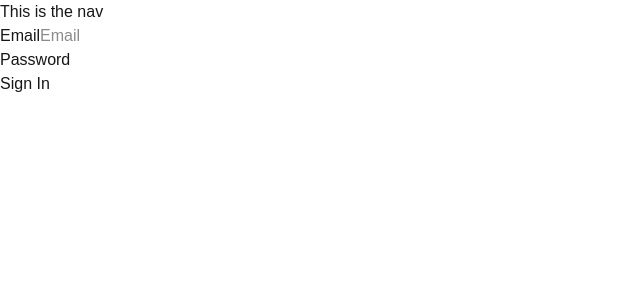
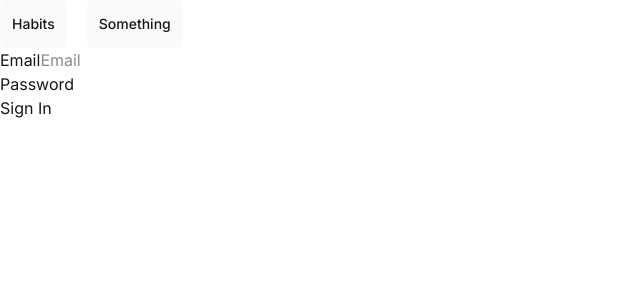
Before and after one commit to mitchellgenova/HabitRabbit, a Next.js app in the folder frontend/: page /signin in a window 1280 px wide. Shown: the top 300 px of the page, without its empty margins (0-640 px from the left). Built offline with nearby package versions, Linux system fonts and the light colour scheme.

Commit message:
Implemented inter. Created a Navbar component and starting to create the UI for that. Added in clsx to conditionally add in tailwind classe

```diff
--- a/frontend/package.json
+++ b/frontend/package.json
@@ -9,6 +9,7 @@
     "lint": "next lint"
   },
   "dependencies": {
+    "clsx": "^2.1.1",
     "jose": "^6.0.10",
     "lucide-react": "^0.483.0",
     "next": "15.2.2",
--- /dev/null
+++ b/frontend/src/app/components/Navbar.tsx
@@ -0,0 +1,32 @@
+"use client";
+import clsx from "clsx";
+import Link from "next/link";
+import { usePathname } from "next/navigation";
+
+const links = [
+  { name: "Habits", href: "/habits" },
+  { name: "Something", href: "/something" },
+];
+
+export default function Navbar() {
+  const pathname = usePathname();
+
+  return (
+    <nav className="flex gap-5">
+      {links.map((link) => (
+        <Link
+          key={link.name}
+          className={clsx(
+            "flex h-[48px] grow items-center justify-center gap-2 rounded-md bg-gray-50 p-3 text-sm font-medium hover:bg-sky-100 hover:text-purple-600 md:flex-none md:justify-start md:p-2 md:px-3",
+            {
+              "bg-purple-100 text-purple-600": pathname === link.href,
+            }
+          )}
+          href={link.href}
+        >
+          {link.name}
+        </Link>
+      ))}
+    </nav>
+  );
+}
--- a/frontend/src/app/layout.tsx
+++ b/frontend/src/app/layout.tsx
@@ -1,16 +1,7 @@
 import type { Metadata } from "next";
-import { Geist, Geist_Mono } from "next/font/google";
+import { inter } from "../../font";
+import Navbar from "./components/Navbar";
 import "./globals.css";
-
-const geistSans = Geist({
-  variable: "--font-geist-sans",
-  subsets: ["latin"],
-});
-
-const geistMono = Geist_Mono({
-  variable: "--font-geist-mono",
-  subsets: ["latin"],
-});
 
 export const metadata: Metadata = {
   title: "Habit Rabbit",
@@ -24,10 +15,8 @@ export default function RootLayout({
 }>) {
   return (
     <html lang="en">
-      <body
-        className={`${geistSans.variable} ${geistMono.variable} antialiased`}
-      >
-        <nav>This is the nav</nav>
+      <body className={`${inter.className} antialiased`}>
+        <Navbar />
         {children}
       </body>
     </html>
```
Also changed, not shown: 1 other file (tests, documents, lock files or other folders).
